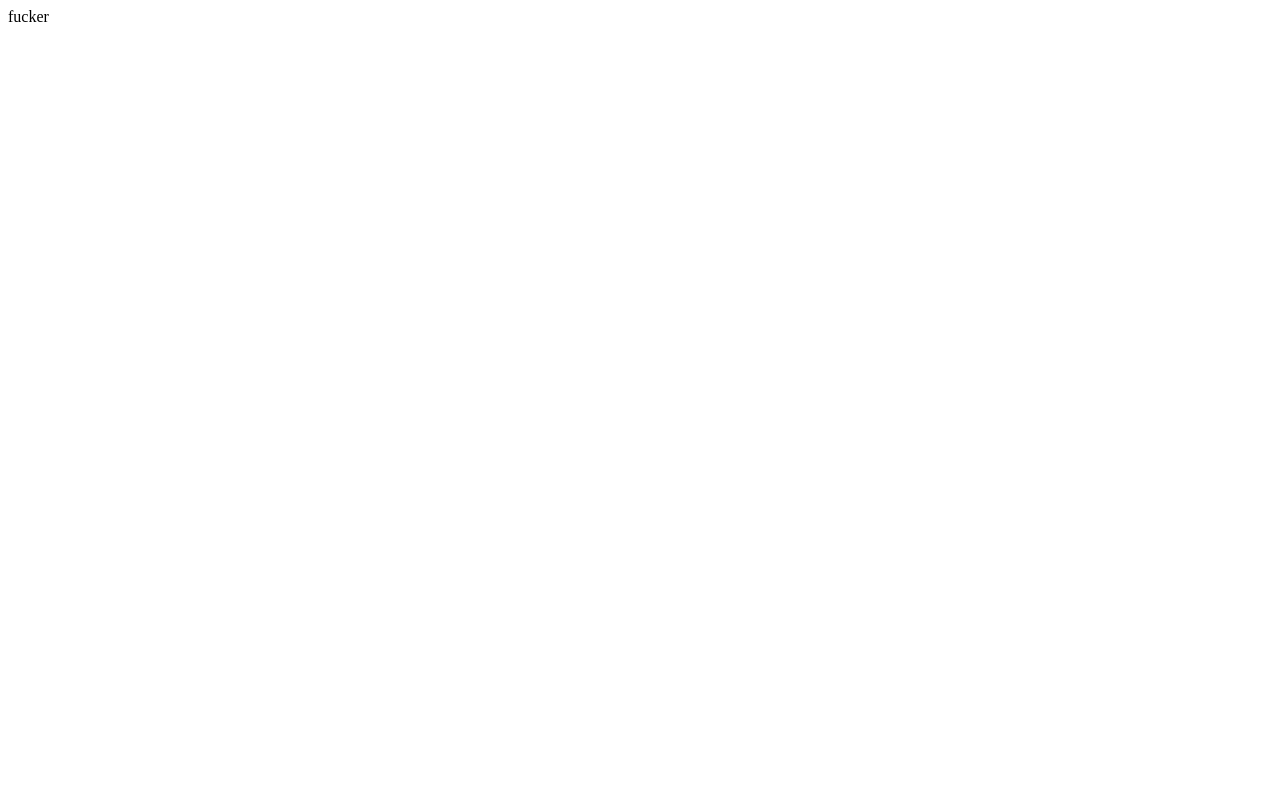
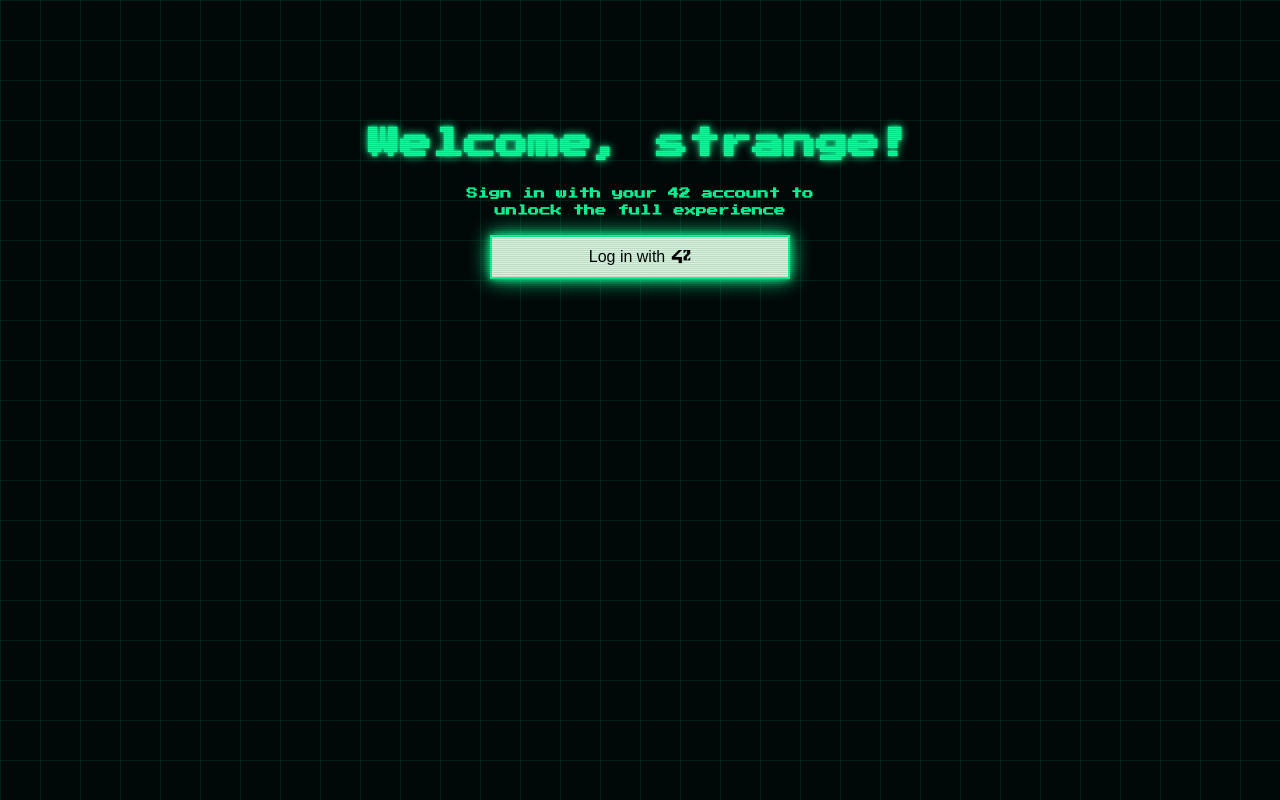
Before and after one commit to bonissanti/42SP_15_ft_transcendence, a Django app: page / in a window 1280 px wide. Before the commit the page is almost empty. Run offline with Django 5.2, Linux system fonts and the light colour scheme.

Commit message:
feat: new home page
RIP fucker

```diff
--- /dev/null
+++ b/backend/transcendence/static/css/home.css
@@ -0,0 +1,32 @@
+.WelcomeContainer{
+	max-width: 400px;
+	margin: 0 auto;
+	/*padding: 0.5px;*/
+	text-align: center;
+}
+
+
+.titleWithoutLogin {
+    margin-top: 10%;
+    font-size: 2.0rem;
+    text-shadow: 0 0 3px #00ff99, 0 0 10px #00ff99;
+}
+
+.loginMessage{
+	font-size: 0.7rem;
+	line-height: 1.5;
+	margin-bottom: 15px;
+}
+
+.loginButton{
+	display: flex;
+	align-items: center;
+	justify-content: center;
+    background-color: #d5f2dc;
+    color: #000808;
+
+}
+
+.logo{
+	margin-left: 6px;
+}
--- a/backend/transcendence/templates/home.html
+++ b/backend/transcendence/templates/home.html
@@ -1 +1,28 @@
-<p>fucker</p>
+{% load static %}
+<!DOCTYPE html>
+<html lang="en">
+<head>
+    <meta charset="UTF-8">
+    <meta name="viewport" content="width=device-width, initial-scale=1.0">
+    <title>~ Colocar algum nome aqui, provisoriamente é cyberpong ~</title>
+    <link rel="stylesheet" href="{% static 'css/home.css' %}">
+    <link rel="stylesheet" href="{% static 'css/styles.css' %}">
+    <style>
+        @import url('https://fonts.googleapis.com/css2?family=Press+Start+2P&display=swap');
+    </style>
+</head>
+<body>
+    <div class="crt-overlay"></div>
+
+    <!-- Welcome Section -->
+    <div class="container">
+        <h1 class="titleWithoutLogin">Welcome, strange</span>!</h1>
+		<div class="WelcomeContainer">
+			<h6 class="loginMessage">Sign in with your 42 account to unlock the full experience </h6>
+			<button onclick="oauth42()" class="loginButton">Log in with <img src="{% static 'img/42_Logo.png' %}" width="20" class="logo"></button>
+		</div>
+    </div>
+
+    <script src="{% static 'js/main.js' %}"></script>
+</body>
+</html>
--- a/backend/user_auth/oauth.py
+++ b/backend/user_auth/oauth.py
@@ -12,12 +12,13 @@ from .views import dashboard
 logger = logging.getLogger(__name__)
 load_dotenv()
 
-def eprint(*args, **kwargs):
-    print(*args, file=sys.stderr, **kwargs)
 
 CLIENT_ID = os.environ.get('CLIENT_ID')
+
 CLIENT_SECRET = os.environ.get('CLIENT_SECRET')
+
 REDIRECT_URI = os.environ.get('REDIRECT_URI')
+
 OAUTH_URL = "https://api.intra.42.fr/oauth/authorize?" + urlencode({
 	'client_id': os.environ.get('CLIENT_ID'),
 	'redirect_uri': os.environ.get('REDIRECT_URI'),
@@ -26,18 +27,29 @@ OAUTH_URL = "https://api.intra.42.fr/oauth/authorize?" + urlencode({
 	quote_via=quote_plus
 )
 
+# log: To print log messages and/or debug
+
+def log(*args, **kwargs):
+    print(*args, file=sys.stderr, **kwargs)
+
+
 def oauth42(request):
     return redirect(OAUTH_URL)
 
+
 def callbackAuth(request):
     code = request.GET.get('code')
+
     if not code:
         return JsonResponse({'Error': 'Authorization failed'}, status=400)
+
     fetchAccessToken(code, request)
     return dashboard(request)
 
+
 def fetchAccessToken(code, request):
     token_url = "https://api.intra.42.fr/oauth/token"
+
     data = {
         'grant_type': 'authorization_code',
         'client_id': CLIENT_ID,
--- a/backend/user_auth/views.py
+++ b/backend/user_auth/views.py
@@ -15,6 +15,7 @@ def dashboard(request):
         return redirect('/')
     return render(request, 'dashboard.html', {'user': user})
 
+
 def logout(request):
     if request.user.is_authenticated:
         request.user.is_online = False
```
Also changed, not shown: backend/transcendence/static/css/styles.css (line endings or trailing spaces), backend/transcendence/static/img/42_Logo.png (added).
